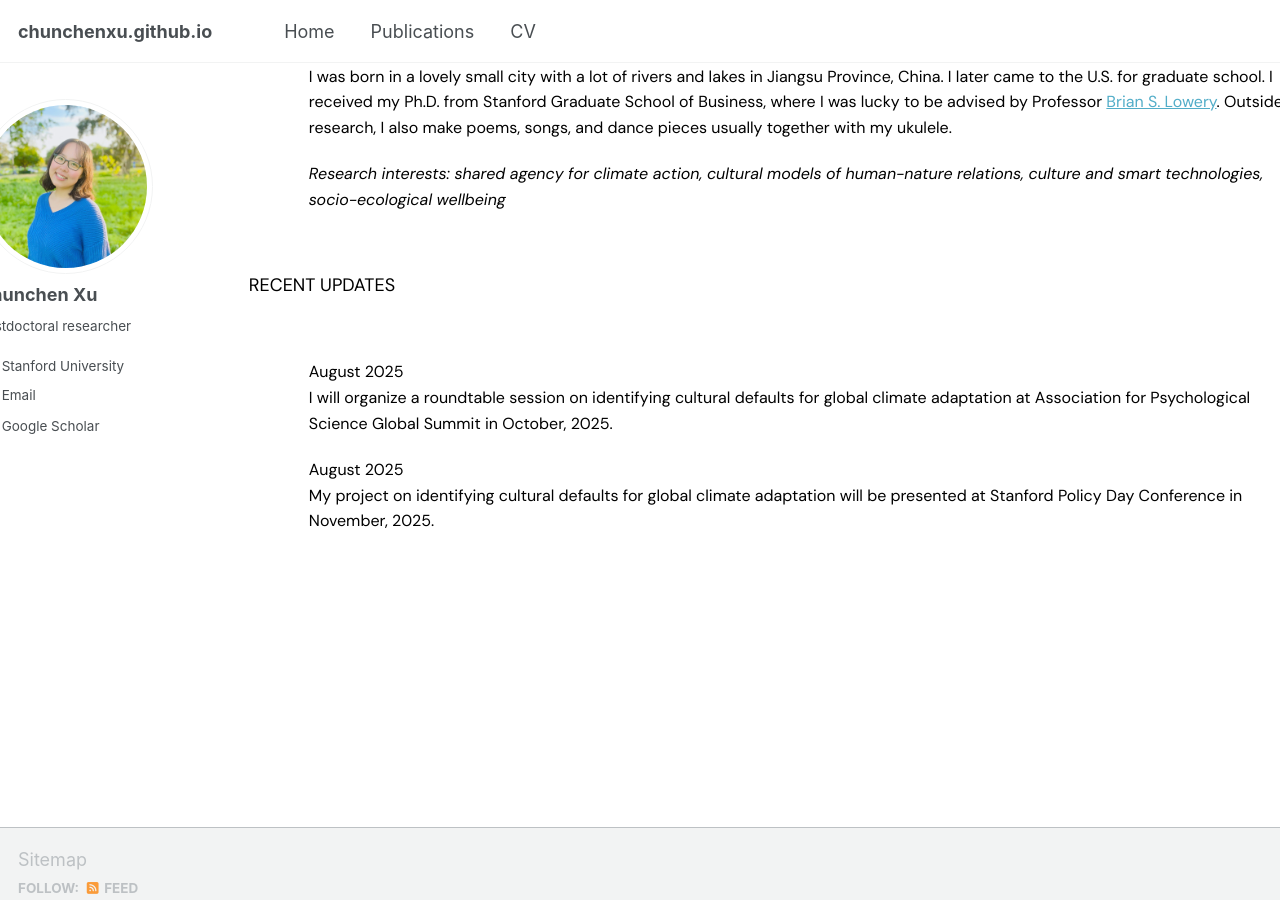
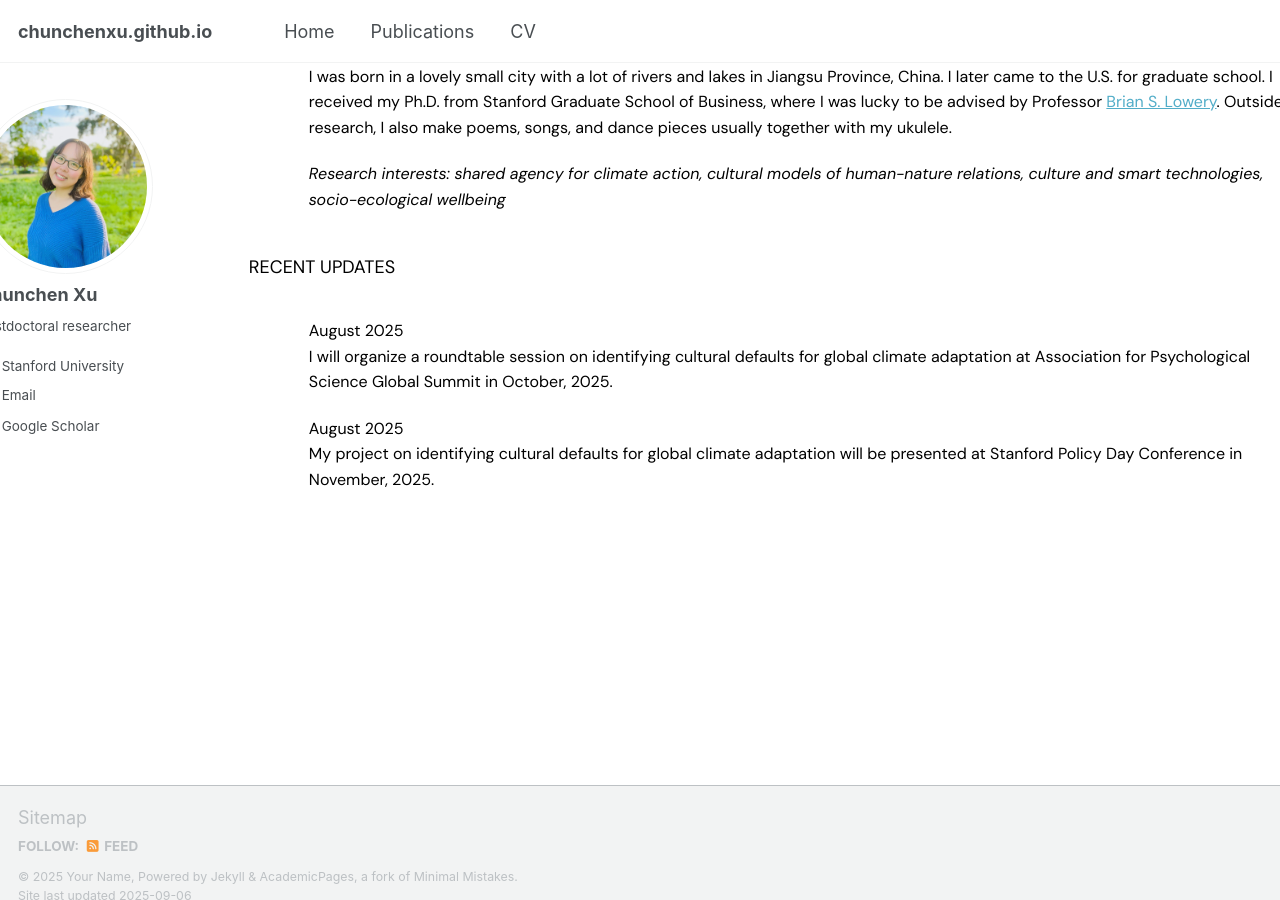
Before and after one commit to chunchenxu/chunchenxu.github.io, a Jekyll site: the page built from _pages/about.html, in a window 1280 px wide and 900 px high, scrolled down 634 px. Built offline with Jekyll 4.4.1, drawn with Linux system fonts in a browser that asks for light colours; some web fonts are replaced; a script that is not in the unit is left out.

```diff
--- a/_pages/about.html
+++ b/_pages/about.html
@@ -24,7 +24,7 @@ I was born in a lovely small city with a lot of rivers and lakes in Jiangsu Prov
 </p>
 
 <div class="header-section">
-<p>RECENT UPDATES</p>
+RECENT UPDATES
 </div>
 
 <p>August 2025 <br>
```
